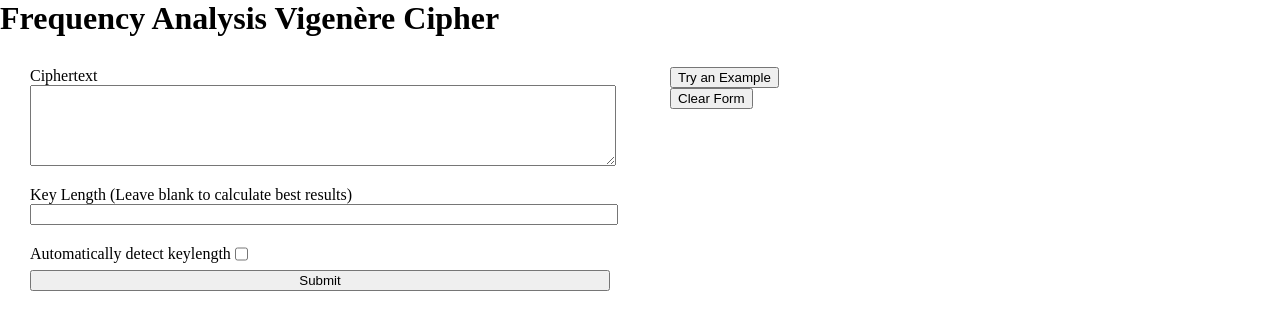
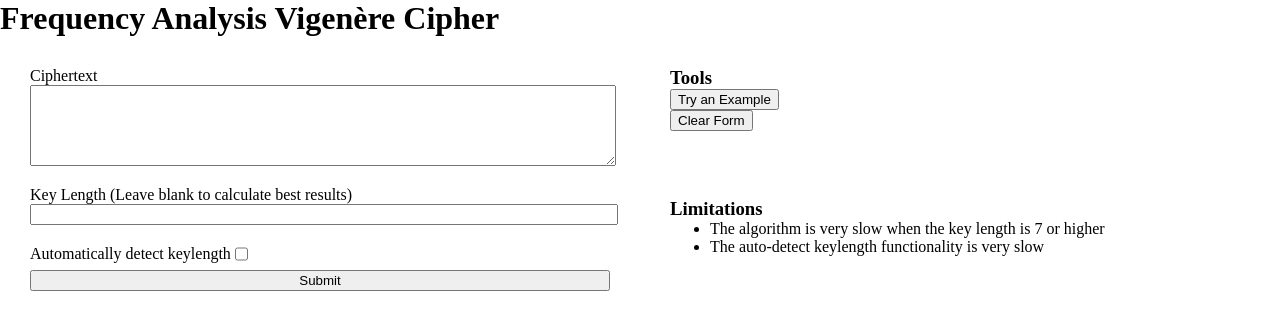
Before and after one commit to meowsome/frequency-analysis-vigenere-cipher, a Flask app: page / in a window 1280 px wide. Shown: the top 330 px of the page. Run offline with Flask 3, Linux system fonts and the light colour scheme.

Commit message:
Add limitations info box

```diff
--- a/templates/index.html
+++ b/templates/index.html
@@ -30,9 +30,19 @@
             </div>
 
             <div class="right w5">
-                <div class="left p3 wrapper-vertical">
-                    <input id="exampleButton" type="submit" value="Try an Example">
-                    <input id="clearButton" type="submit" value="Clear Form">
+                <div class="left wrapper-vertical">
+                    <div class="mb p3 wrapper-vertical left">
+                        <h3>Tools</h3>
+                        <input id="exampleButton" type="submit" value="Try an Example">
+                        <input id="clearButton" type="submit" value="Clear Form">
+                    </div>
+                    <div class="p3">
+                        <h3>Limitations</h3>
+                        <ul>
+                            <li>The algorithm is very slow when the key length is 7 or higher</li>
+                            <li>The auto-detect keylength functionality is very slow</li>
+                        </ul>
+                    </div>
                 </div>
             </div>
         </div>
```
